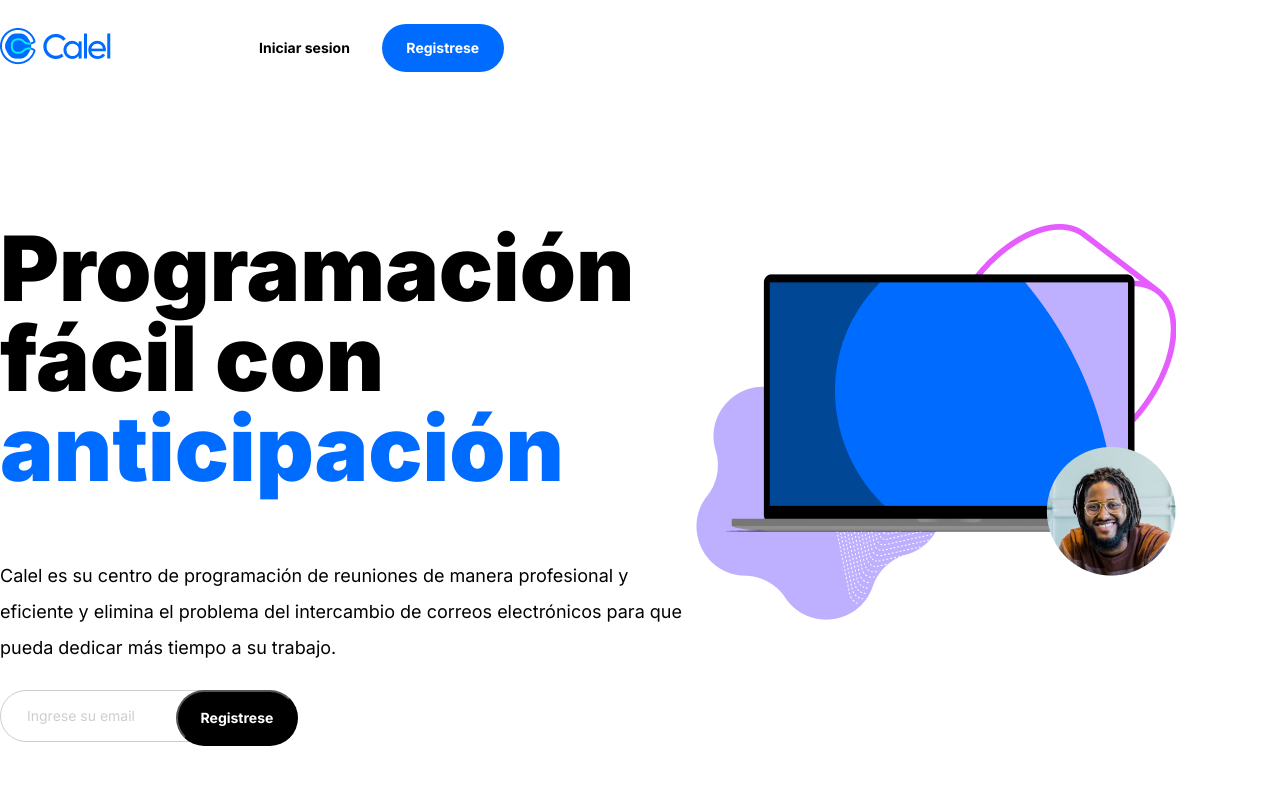
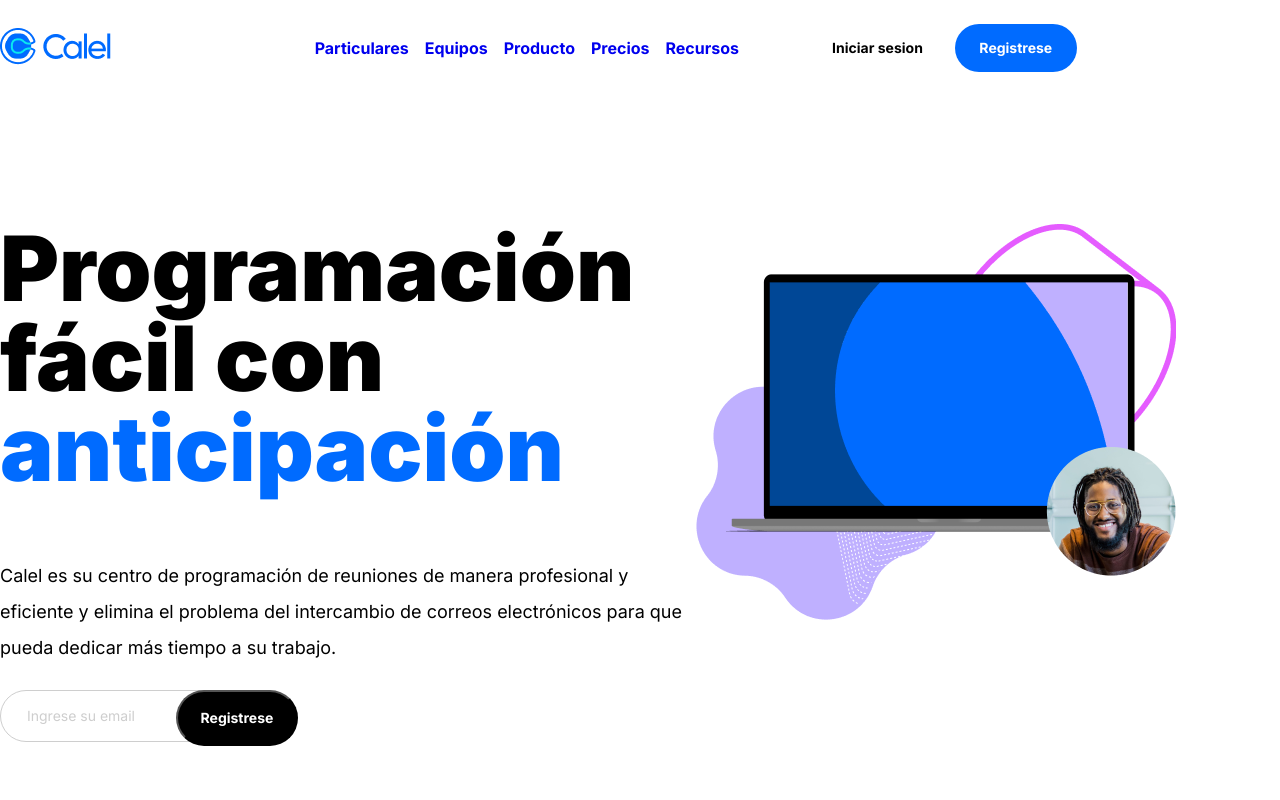
Before and after one commit to Lars010/calel, a React (Create React App) app: page / in a window 1280 px wide. Shown: the top 800 px of the page. Built offline with nearby package versions, Linux system fonts and the light colour scheme.

Commit message:
nav fixed

```diff
--- a/src/components/header.js
+++ b/src/components/header.js
@@ -1,5 +1,5 @@
 import styled from 'styled-components'
-import { useState } from 'react';
+import { useState, useEffect, useRef } from 'react';
 
 
 const HeaderStyled = styled.div`
@@ -10,12 +10,12 @@ const HeaderStyled = styled.div`
     /* border: 1px solid red; */
 }
 
-.nav {
+.navegacion {
     display: flex;
     gap: 1rem;
     margin-inline-start: 9.29rem;
 }
-.nav a {
+.navegacion a {
     font: var(--desktop-body2-bold);
     text-decoration: none;
 }
@@ -48,6 +48,9 @@ const HeaderStyled = styled.div`
     justify-content: space-around;
     inline-size: 100%;
     max-inline-size: 24.37rem;
+}
+.navegacion {
+    display: none;
 }
 .nav {
         display: block;
@@ -82,10 +85,18 @@ function Header() {
 
     const [menuOpen, setMenuOpen] = useState(false);
 
+
     return (
 
         <HeaderStyled>
             <img src='../images/calendly.png' alt='logo' title='Logo Calel'></img>
+            <div className='navegacion'>
+            <a href='#'>Particulares</a>
+                <a href='#'>Equipos</a>
+                <a href='#'>Producto</a>
+                <a href='#'>Precios</a>
+                <a href='#'>Recursos</a>
+            </div>
             <div className='nav' style={{ display: menuOpen ? 'block' : 'none' }}>
                 <a href='#'>Particulares</a>
                 <a href='#'>Equipos</a>
```
